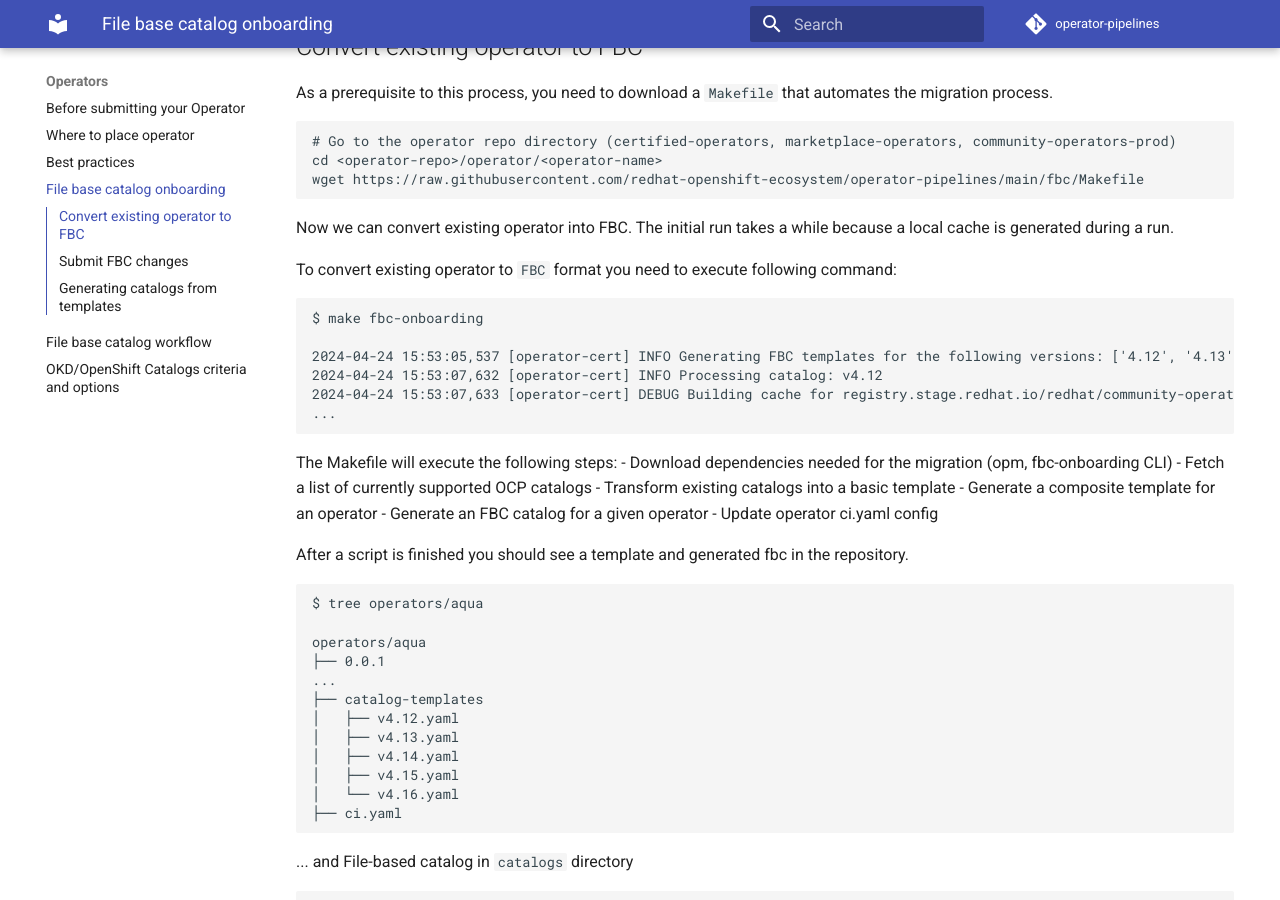
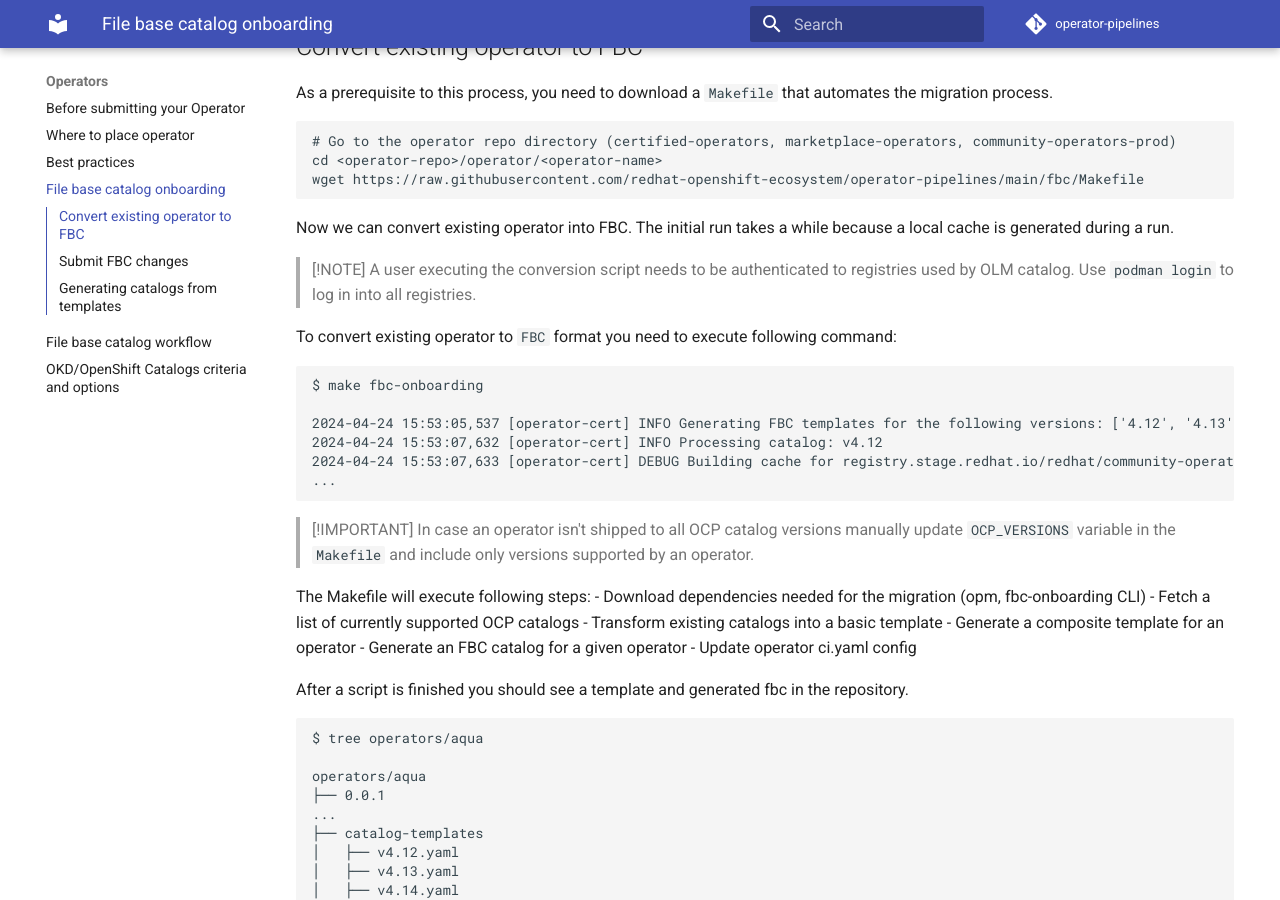
Before and after one commit to redhat-openshift-ecosystem/operator-pipelines, an MkDocs documentation site: the page built from docs/users/fbc_onboarding.md, in a window 1280 px wide and 900 px high, scrolled down 559 px. Built offline with MkDocs 1.6.1 and Material for MkDocs 9.7.7, drawn with Linux system fonts in a browser that asks for light colours; comment, search, counter and statistics services are not loaded.

````diff
--- a/docs/users/fbc_onboarding.md
+++ b/docs/users/fbc_onboarding.md
@@ -30,6 +30,10 @@
 Now we can convert existing operator into FBC. The initial run takes a while because
 a local cache is generated during a run.
 
+> [!NOTE]
+> A user executing the conversion script needs to be authenticated to registries used by OLM catalog.
+> Use `podman login` to log in into all registries.
+
 To convert existing operator to `FBC` format you need to execute following command:
 
 ```bash
@@ -41,7 +45,11 @@
 ...
 ```
 
-The Makefile will execute the following steps:
+> [!IMPORTANT]
+> In case an operator isn't shipped to all OCP catalog versions manually update `OCP_VERSIONS`
+> variable in the `Makefile` and include only versions supported by an operator.
+
+The Makefile will execute following steps:
  - Download dependencies needed for the migration (opm, fbc-onboarding CLI)
  - Fetch a list of currently supported OCP catalogs
  - Transform existing catalogs into a basic template
````
Also changed, not shown: docs/users/fbc_workflow.md (+5 -0 lines), 2 other files.
